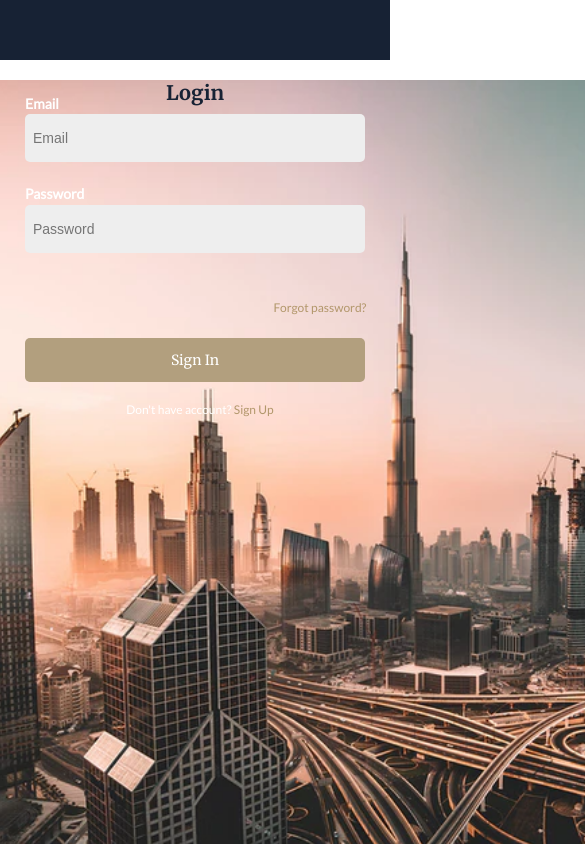
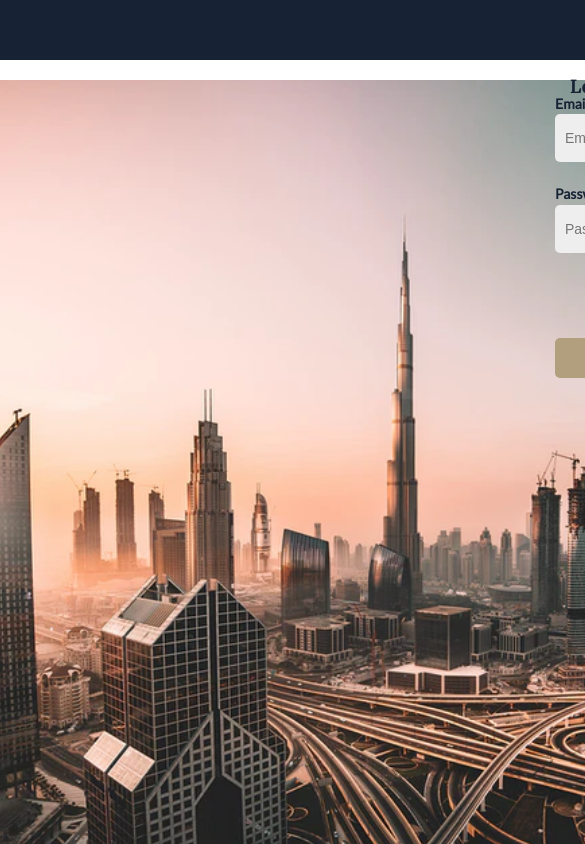
Before and after one commit to DariaDrob/deals-project, a React (Vite) app: page /login in a window 390 px wide. Shown: the top 844 px of the page, 585 px wide, since content can reach past the window. Built offline with nearby package versions, Linux system fonts and the light colour scheme.

Commit message:
Uploaded mobile styles

```diff
--- a/styles.css
+++ b/styles.css
@@ -405,22 +405,27 @@ label[for="password"] {
 
 @media (max-width: 768px) {
     body {
-        min-width: 100%;
+        width: 100%;
         min-height: 100vh;
+        overflow-x: hidden;
     }
 
     .top-bar {
-        min-width: 100%;
+        width: 100%;
         height: 60px;
+        position: fixed;
     }
 
     .signup-btn,
     .login-btn {
         top: 10px;
+        width: 100px;
+        height: 35px;
+        font-size: 12px;
+    }
+
+    .signup-btn {
         right: 120px;
-        width: 100px;
-        font-size: 12px;
-        position: absolute;
     }
 
     .login-btn {
@@ -428,13 +433,13 @@ label[for="password"] {
     }
 
     .background {
-        min-width: 100%;
+        width: 100%;
         height: 50vh;
         top: 60px;
     }
 
     .overlay {
-        min-width: 100%;
+        width: 100%;
         height: 50vh;
         top: 60px;
     }
@@ -446,14 +451,12 @@ label[for="password"] {
 
     .deals-heading {
         font-size: 20px;
-        margin-bottom: 20px;
-        text-align: center;
+        margin-bottom: 15px;
     }
 
     .deals-grid {
         grid-template-columns: 1fr;
         gap: 10px;
-        max-width: 100%;
     }
 
     .picture1,
@@ -462,98 +465,74 @@ label[for="password"] {
     .picture4 {
         width: 100%;
         height: 200px;
-        background-size: cover;
-        background-position: center;
     }
 
     .main-heading {
-        width: 90%;
         top: 20%;
-        left: 5%;
-        font-size: 24px;
+        font-size: 20px;
         text-align: center;
     }
 
     .subtext {
-        width: 90%;
         top: 30%;
-        left: 5%;
         font-size: 14px;
         text-align: center;
     }
 
     .get-started-btn {
         top: 45%;
-        left: 50%;
-        transform: translateX(-50%);
         width: 120px;
+        height: 35px;
         font-size: 14px;
     }
 
-
     .login-container {
-        position: relative;
         top: 0;
         left: 50%;
         transform: translateX(-50%);
         width: 90%;
         max-width: 300px;
         margin-top: 60px;
-        padding: 20px;
-        border-radius: 10px;
+        padding: 15px;
     }
 
     .login-container h2 {
-        font-size: 20px;
-        text-align: center;
+        font-size: 18px;
     }
 
     label[for="email"],
     label[for="password"] {
-        display: block;
         margin-bottom: 5px;
-        color: #fff;
     }
 
     #email,
     #password {
         width: 100%;
         margin-bottom: 10px;
-        padding: 8px;
-        border: none;
-        border-radius: 5px;
     }
 
     .sign-in-btn {
         width: 100%;
-        padding: 10px;
-        border: none;
-        border-radius: 5px;
-        background: #B29F7E;
-        color: #fff;
+        height: 40px;
         font-size: 14px;
     }
 
-    .forgot,
+    .forgot {
+        text-align: right;
+    }
+
     .signup {
         text-align: center;
-        margin-top: 10px;
-        color: #fff;
     }
 
     .right-side {
         width: 100%;
-        height: 200px;
+        height: 50vh;
         top: 60px;
-        left: 0;
-        background-size: cover;
-        background-position: center;
     }
 
     .message-box {
         top: 70px;
         width: 80%;
-        left: 10%;
-        text-align: center;
     }
 }
```
